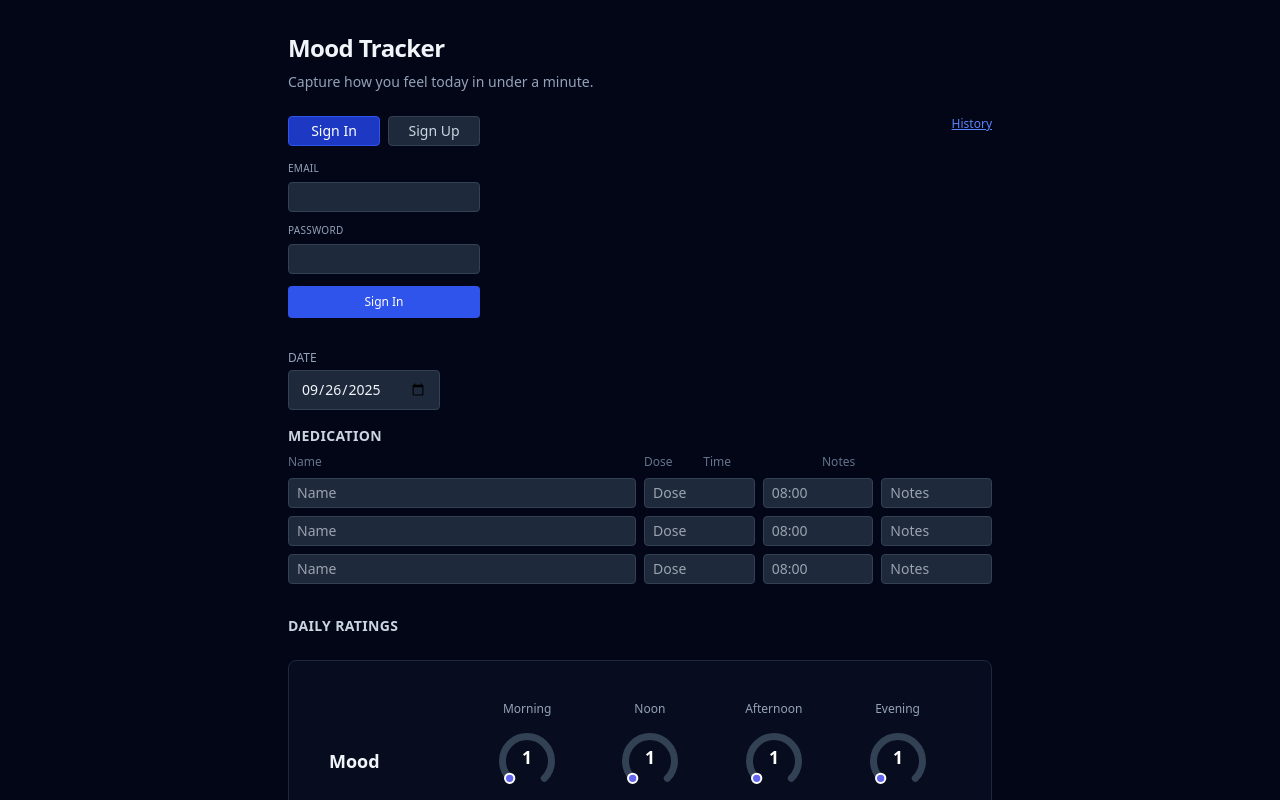
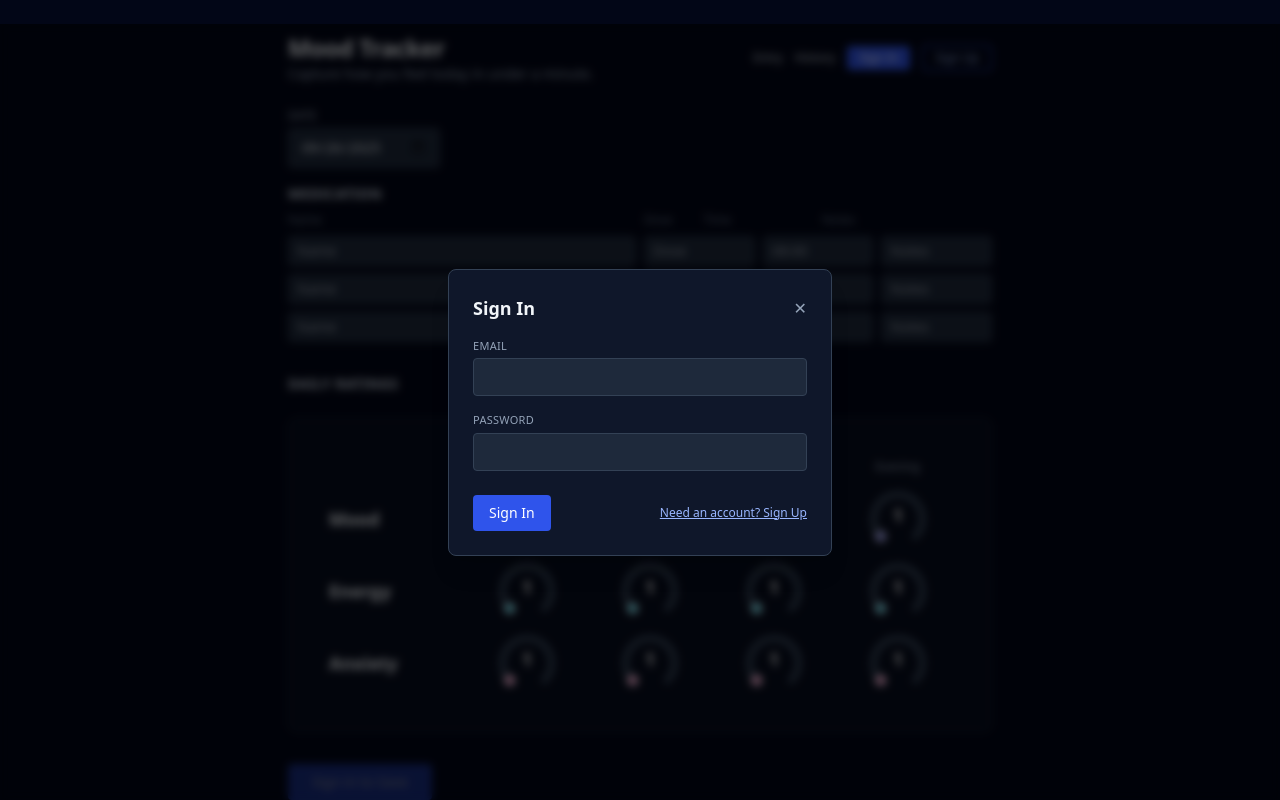
Before and after one commit to adriandotb/mood-log, a Next.js app: page / in a window 1280 px wide. Both pictures are taken after a click on the button "Sign In". Shown: the top 800 px of the page. Built offline with nearby package versions, Linux system fonts and the light colour scheme; no server answers.

Commit message:
feat: standard header auth with modal sign in/up and persistent session

```diff
--- a/app/layout.tsx
+++ b/app/layout.tsx
@@ -1,6 +1,7 @@
 import './globals.css';
 import type { Metadata } from 'next';
 import React from 'react';
+import AuthHeader from './ui/AuthHeader';
 
 export const metadata: Metadata = {
   title: 'Mood Tracker',
@@ -12,10 +13,7 @@ export default function RootLayout({ children }: { children: React.ReactNode })
     <html lang="en">
       <body className="min-h-dvh font-sans">
         <div className="max-w-3xl mx-auto p-4 md:p-8 space-y-6">
-          <header className="flex flex-col gap-2">
-            <h1 className="text-2xl font-semibold tracking-tight">Mood Tracker</h1>
-            <p className="text-sm text-slate-400">Capture how you feel today in under a minute.</p>
-          </header>
+          <AuthHeader />
           {children}
           <footer className="pt-8 text-center text-xs text-slate-500">© {new Date().getFullYear()} Mood Tracker</footer>
         </div>
--- a/app/page.tsx
+++ b/app/page.tsx
@@ -2,7 +2,6 @@
 import React from 'react';
 import { MedicationInputs, MedicationEntry } from '@/components/MedicationInputs';
 import { DialInput } from '@/components/DialInput';
-import { AuthPanel } from '@/components/AuthPanel';
 import { supabase } from '../lib.supabase';
 
 
@@ -29,7 +28,7 @@ export default function Page() {
   const [saving, setSaving] = React.useState(false);
   const [savedId, setSavedId] = React.useState<string | null>(null);
   const [error, setError] = React.useState<string | null>(null);
-  const [userId, setUserId] = React.useState<string | null>(null);
+  const [userId, setUserId] = React.useState<string | null>(null); // (optional) keep if future SSR fetch; now derived from supabase session
 
   const periods: Period[] = ['Morning', 'Noon', 'Afternoon', 'Evening'];
   const metrics: { key: Metric; label: string; color?: string }[] = [
@@ -78,18 +77,17 @@ export default function Page() {
     }
   };
 
+  React.useEffect(() => {
+    supabase.auth.getUser().then(({ data }) => setUserId(data.user?.id ?? null));
+    const { data: sub } = supabase.auth.onAuthStateChange((_evt, session) => {
+      setUserId(session?.user?.id ?? null);
+    });
+    return () => { sub.subscription.unsubscribe(); };
+  }, []);
+
   return (
     <form onSubmit={handleSubmit} className="space-y-8">
-      <div className="flex justify-between flex-col sm:flex-row gap-4 items-start">
-        <div className="flex flex-col gap-2">
-          <h2 className="sr-only">Authentication</h2>
-          <AuthPanel onAuth={(u) => setUserId(u?.id ?? null)} />
-        </div>
-        <div className="flex items-center gap-4 self-start">
-          {userId && <div className="text-xs text-green-400">Tracking as user</div>}
-          <a href="/history" className="text-xs text-brand-400 hover:text-brand-300 underline">History</a>
-        </div>
-      </div>
+      {/* Auth controls moved to header; we still maintain userId for insert gating */}
       <section className="space-y-4">
         <div className="flex flex-wrap gap-4 items-end">
           <div className="flex flex-col">
--- /dev/null
+++ b/app/ui/AuthHeader.tsx
@@ -0,0 +1,106 @@
+"use client";
+import React from 'react';
+import { supabase } from '../../lib.supabase';
+
+interface SessionUser { id: string; email?: string }
+
+export default function AuthHeader() {
+  const [user, setUser] = React.useState<SessionUser | null>(null);
+  const [open, setOpen] = React.useState(false);
+  const [mode, setMode] = React.useState<'signin' | 'signup'>('signin');
+  const [email, setEmail] = React.useState('');
+  const [password, setPassword] = React.useState('');
+  const [loading, setLoading] = React.useState(false);
+  const [error, setError] = React.useState<string | null>(null);
+  const [info, setInfo] = React.useState<string | null>(null);
+
+  React.useEffect(() => {
+    supabase.auth.getUser().then(({ data }) => {
+      if (data.user) setUser({ id: data.user.id, email: data.user.email ?? undefined });
+    });
+    const { data: sub } = supabase.auth.onAuthStateChange((_e, session) => {
+      const u = session?.user ? { id: session.user.id, email: session.user.email ?? undefined } : null;
+      setUser(u);
+    });
+    return () => { sub.subscription.unsubscribe(); };
+  }, []);
+
+  async function handleSubmit(e: React.FormEvent) {
+    e.preventDefault();
+    setLoading(true); setError(null); setInfo(null);
+    try {
+      if (mode === 'signup') {
+        const { error } = await supabase.auth.signUp({ email, password });
+        if (error) throw error;
+        setInfo('Account created.');
+      } else {
+        const { error } = await supabase.auth.signInWithPassword({ email, password });
+        if (error) throw error;
+      }
+      setPassword('');
+      setOpen(false);
+    } catch (err: any) { setError(err.message); } finally { setLoading(false); }
+  }
+
+  function close() { setOpen(false); setError(null); setInfo(null); }
+
+  async function signOut() { await supabase.auth.signOut(); }
+
+  return (
+    <>
+      <header className="flex items-center justify-between gap-4 flex-wrap">
+        <div className="flex flex-col">
+          <h1 className="text-2xl font-semibold tracking-tight">Mood Tracker</h1>
+          <p className="text-sm text-slate-400">Capture how you feel today in under a minute.</p>
+        </div>
+        <nav className="flex items-center gap-3 text-xs">
+          <a href="/" className="text-slate-300 hover:text-white">Entry</a>
+          <a href="/history" className="text-slate-300 hover:text-white">History</a>
+          {user ? (
+            <>
+              <span className="hidden sm:inline text-slate-400">{user.email}</span>
+              <button onClick={signOut} className="rounded bg-slate-800 hover:bg-slate-700 border border-slate-600 px-3 py-1 text-slate-200">Log out</button>
+            </>
+          ) : (
+            <>
+              <button onClick={() => { setMode('signin'); setOpen(true); }} className="rounded bg-brand-500 hover:bg-brand-600 text-white px-3 py-1">Sign In</button>
+              <button onClick={() => { setMode('signup'); setOpen(true); }} className="rounded border border-brand-500 text-brand-300 hover:bg-brand-500/10 px-3 py-1">Sign Up</button>
+            </>
+          )}
+        </nav>
+      </header>
+
+      {open && (
+        <div className="fixed inset-0 z-50 flex items-center justify-center p-4">
+          <div className="absolute inset-0 bg-black/60 backdrop-blur-sm" onClick={close} />
+          <div className="relative z-10 w-full max-w-sm rounded-lg border border-slate-700 bg-slate-900 p-6 shadow-xl">
+            <div className="flex items-center justify-between mb-4">
+              <h2 className="text-lg font-semibold text-slate-100">{mode === 'signin' ? 'Sign In' : 'Create Account'}</h2>
+              <button onClick={close} className="text-slate-400 hover:text-slate-200" aria-label="Close">✕</button>
+            </div>
+            <form onSubmit={handleSubmit} className="space-y-4">
+              <div className="flex flex-col gap-1">
+                <label className="text-[11px] uppercase tracking-wide text-slate-400">Email</label>
+                <input type="email" required autoComplete="email" value={email} onChange={e=>setEmail(e.target.value)} className="rounded bg-slate-800 border border-slate-700 px-3 py-2 text-sm focus:outline-none focus:ring-2 focus:ring-brand-500" />
+              </div>
+              <div className="flex flex-col gap-1">
+                <label className="text-[11px] uppercase tracking-wide text-slate-400">Password</label>
+                <input type="password" required autoComplete={mode==='signin'?'current-password':'new-password'} value={password} onChange={e=>setPassword(e.target.value)} className="rounded bg-slate-800 border border-slate-700 px-3 py-2 text-sm focus:outline-none focus:ring-2 focus:ring-brand-500" />
+              </div>
+              {error && <div className="text-xs text-red-400">{error}</div>}
+              {info && <div className="text-xs text-green-400">{info}</div>}
+              <div className="flex items-center justify-between gap-4 pt-2">
+                <button type="submit" disabled={loading} className="rounded bg-brand-500 hover:bg-brand-600 disabled:opacity-50 text-white px-4 py-2 text-sm font-medium">
+                  {loading ? (mode==='signin'?'Signing in...':'Creating...') : (mode==='signin'?'Sign In':'Create Account')}
+                </button>
+                <button type="button" onClick={() => setMode(mode==='signin'?'signup':'signin')} className="text-xs text-brand-300 hover:text-brand-200 underline">
+                  {mode==='signin' ? 'Need an account? Sign Up' : 'Have an account? Sign In'}
+                </button>
+              </div>
+            </form>
+          </div>
+        </div>
+      )}
+    </>
+  );
+}
```
